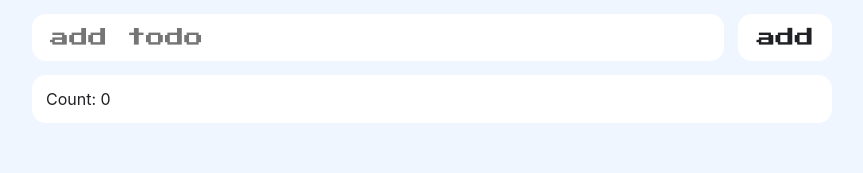
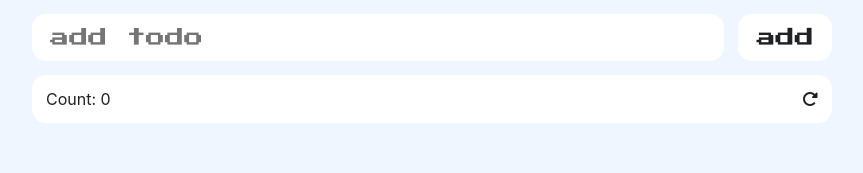
Before and after one commit to Cropsii/lvite, a React (Vite) app: page / in a window 1280 px wide. Shown: the top 173 px of the page, without its empty margins (208-1071 px from the left). Built offline with nearby package versions, Linux system fonts and the light colour scheme.

Commit message:
Сброс счетчика

```diff
--- a/src/App.jsx
+++ b/src/App.jsx
@@ -4,7 +4,6 @@ import TodoList from "./components/TodoList";
 
 export default function App() {
   const [todos, settodos] = useState([]);
-
   const HandleAddTodo = (newTodo) => {
     if (newTodo.trim("") === "") return;
     const newTodosList = [...todos, newTodo];
--- a/src/components/CountButton.jsx
+++ b/src/components/CountButton.jsx
@@ -1,14 +1,22 @@
-import React, { useState } from 'react'
-
+import React, { useState } from "react";
 
 export default function CountButton() {
-    const [count,setCount] = useState(0)
-    const pressHeandler = () =>{
-        setCount(count + 1)
-    }
+  const [count, setCount] = useState(0);
+  const pressHeandler = () => {
+    setCount(count + 1);
+  };
+  const Reset = () => {
+    setCount(0);
+  };
   return (
     <>
-    <div style={{userSelect:"none"}} className='todoItem' onClick={pressHeandler} >Count: {count}</div>
+      <div
+        style={{ userSelect: "none", justifyContent: "space-between" }}
+        className="todoItem"
+      >
+        <div onClick={pressHeandler} style={{flexGrow: 1}}>Count: {count}</div>{" "}
+        <i class="fa-solid fa-rotate-right" onClick={Reset}></i>
+      </div>
     </>
-  )
+  );
 }
```
